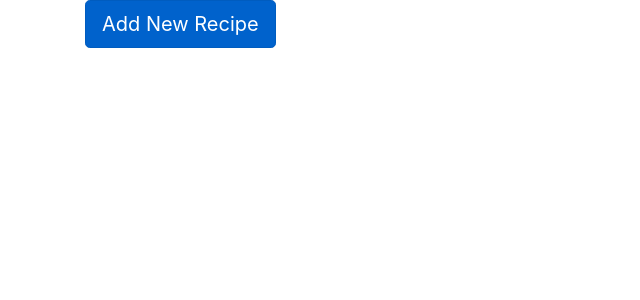
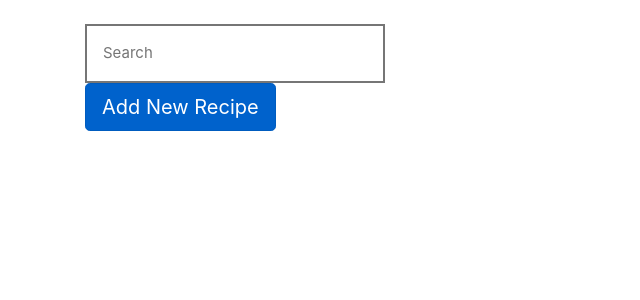
Before and after one commit to rhuthik/food-app, a Flask app: page /home in a window 1280 px wide. Shown: the top 300 px of the page, without its empty margins (0-640 px from the left). Run offline with Flask 2, Linux system fonts and the light colour scheme; data that the repository does not hold is empty; some libraries are stand-ins or nearby versions.

Commit message:
Dummy code for filtering recipes and basic search bar

```diff
--- a/foodapp/routes.py
+++ b/foodapp/routes.py
@@ -1,7 +1,18 @@
-from flask import Flask, render_template, url_for, redirect, flash, request
+from flask import Flask, render_template, url_for, redirect, flash, request, jsonify
 from foodapp import app, bcrypt, db
 from foodapp.forms import RegistrationForm, LoginForm, AddRecipe
 from foodapp.models import User, Recipe, Ingredient
+
+def filter(string) :
+    shortList = []
+    counter = 0
+    for i in Ingredient.query.all() :
+        if string.capitalize() in (i.name).capitalize() :
+            counter += 1
+            shortList.append(i.name)
+        if counter == 10 :
+            break
+    return shortList
 
 @app.route("/", methods=['GET', 'POST'])
 def reg():
@@ -47,3 +58,13 @@ def delete(id):
     db.session.commit()
 
     return redirect(url_for('home'))
+
+@app.route('/process', methods=['POST', 'GET'])
+def process() :
+    string = request.form['search']
+    print(string)
+    if len(string) > 0 :
+        ans = filter(string)
+    else :
+        ans = []
+    return jsonify({ "result" : ans })
--- a/foodapp/templates/home.html
+++ b/foodapp/templates/home.html
@@ -9,10 +9,85 @@
     <link rel="stylesheet" href="https://maxcdn.bootstrapcdn.com/bootstrap/4.0.0/css/bootstrap.min.css" integrity="sha384-Gn5384xqQ1aoWXA+058RXPxPg6fy4IWvTNh0E263XmFcJlSAwiGgFAW/dAiS6JXm" crossorigin="anonymous">
 
     <title>Home</title>
+
+    <script src="https://code.jquery.com/jquery-3.1.1.min.js"></script>
+    <script>
+      $(document).ready(function(){
+        $('#searchbox').keyup(function(){
+          req = $.ajax({
+            data : { 'search' : $('#searchbox').val() },
+            type : 'POST',
+            url : '{{ url_for('process') }}'
+          });
+
+          req.done(function (data){
+            $('#cont').html('');
+            for (var i=0; i<data['result'].length; i++){
+              $('#cont').append('<button>' + data['result'][i] + '</button>' );
+            }
+          });
+        });
+      });
+    </script>
+
+    <style>
+      .dropbtn {
+        color: black;
+        padding: 16px;
+        font-size: 15px;
+        border-style: solid;
+        cursor: pointer;
+        width: 300px;
+      }
+
+      .dropdown {
+        position: relative;
+        display: inline-block;
+      }
+
+      .dropdown-content {
+        text-align: left;
+        display: block;
+        position: absolute;
+        background-color: #f9f9f9;
+        width: 300px;
+        box-shadow: 0px 8px 16px 0px rgba(0,0,0,0.2);
+        z-index: 1;
+      }
+
+      .dropdown-content button {
+        width: 300px;
+        background-color: white;
+        border-style: solid;
+        color: black;
+        padding: 12px 16px;
+        text-decoration: none;
+        display: block;
+        text-align: center;
+      }
+
+      .dropdown-content button:hover {
+        background-color: rgb(200,200,200);
+      }
+
+      .dropdown:hover .dropbtn {
+        background-color:white;
+      }
+
+  </style>
+
   </head>
   <body>
 
     <div class="container">
+      <br>
+      <div class="dropdown">
+        <input class="dropbtn" id="searchbox" placeholder="Search">
+        <div class="dropdown-content" id="cont">
+
+        </div>
+      </div>
+      <br>
       <div class="row">
         <div class="col-sm">
           <h2><a href="{{ url_for('add') }}"class="btn btn-primary btn-lg active" role="button" aria-pressed="true">Add New Recipe</a></h2>
@@ -50,7 +125,6 @@
 
 <!-- Optional JavaScript -->
     <!-- jQuery first, then Popper.js, then Bootstrap JS -->
-    <script src="https://code.jquery.com/jquery-3.2.1.slim.min.js" integrity="sha384-KJ3o2DKtIkvYIK3UENzmM7KCkRr/rE9/Qpg6aAZGJwFDMVNA/GpGFF93hXpG5KkN" crossorigin="anonymous"></script>
     <script src="https://cdnjs.cloudflare.com/ajax/libs/popper.js/1.12.9/umd/popper.min.js" integrity="sha384-ApNbgh9B+Y1QKtv3Rn7W3mgPxhU9K/ScQsAP7hUibX39j7fakFPskvXusvfa0b4Q" crossorigin="anonymous"></script>
     <script src="https://maxcdn.bootstrapcdn.com/bootstrap/4.0.0/js/bootstrap.min.js" integrity="sha384-JZR6Spejh4U02d8jOt6vLEHfe/JQGiRRSQQxSfFWpi1MquVdAyjUar5+76PVCmYl" crossorigin="anonymous"></script>
   </body>
```
Also changed, not shown: filter.py (added, +43 -0 lines), foodapp/models.py (+10 -1 lines), seed.py (+12 -6 lines), foodapp/templates/add.html (line endings or trailing spaces).
